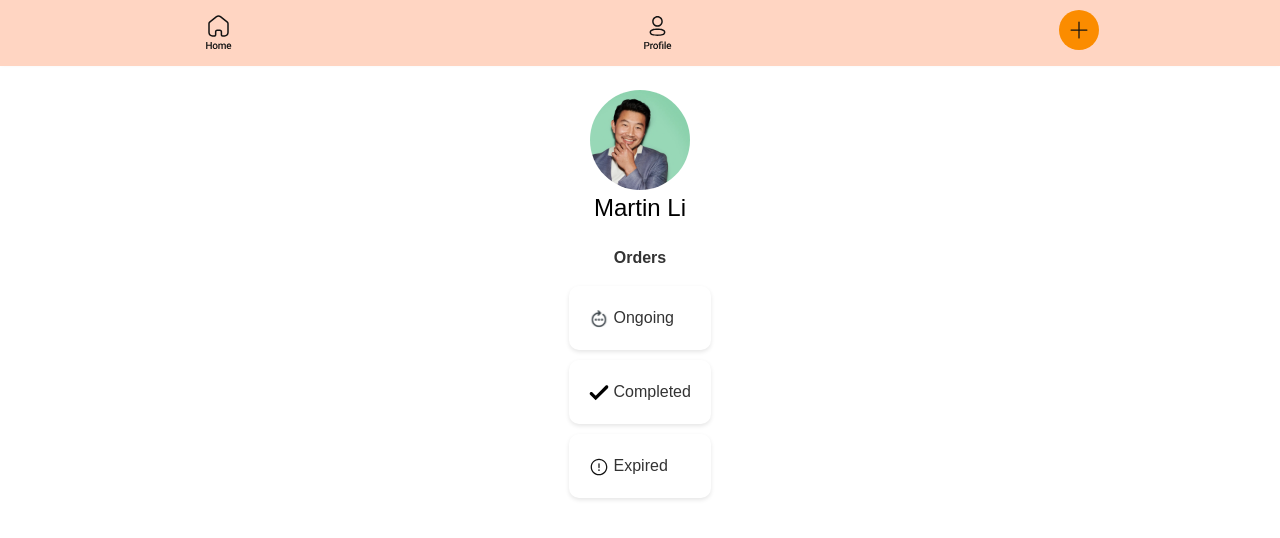
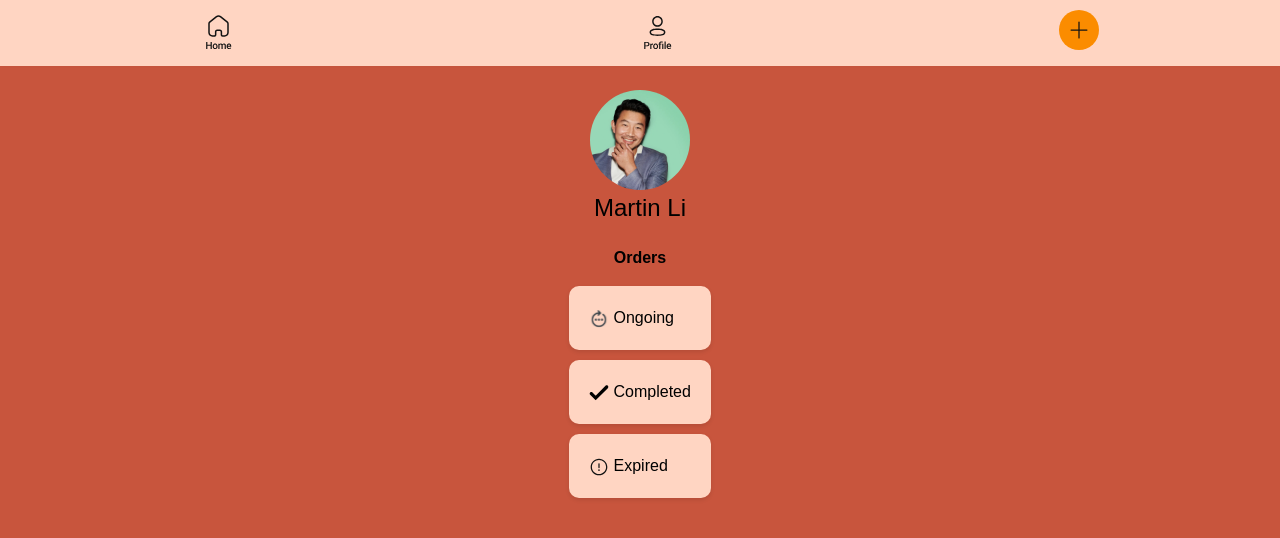
Before and after one commit to joreneng/munch-map, a React (Create React App) app in the folder frontend/munch-map/: page /profile in a window 1280 px wide. Shown: the top 538 px of the page. Built offline with nearby package versions, Linux system fonts and the light colour scheme; no server answers.

Commit message:
make it a little prettier

```diff
--- a/frontend/munch-map/src/App.css
+++ b/frontend/munch-map/src/App.css
@@ -12,6 +12,7 @@ body::-webkit-scrollbar {
 }
 
 body {
+  background-color: #C8553D;
   -ms-overflow-style: none; /* IE and Edge */
   scrollbar-width: none; /* Firefox */
 }
--- a/frontend/munch-map/src/pages/profile/index.css
+++ b/frontend/munch-map/src/pages/profile/index.css
@@ -48,6 +48,8 @@
     margin-bottom: 10px;
     padding: 20px;
     box-shadow: 0 2px 4px rgba(0, 0, 0, 0.1);
+    color: black;
+    background-color: #FFD5C2;
 }
 
 .order-card img {
--- a/frontend/munch-map/src/pages/profile/index.js
+++ b/frontend/munch-map/src/pages/profile/index.js
@@ -50,7 +50,7 @@ export default function Profile() {
       </div>
 
       <div className="order-section">
-        <div className={"title mb-4"}>
+        <div className={"title mb-4 text-black"}>
           <b>Orders</b>
         </div>
         <div className="order-card ongoing">
```
